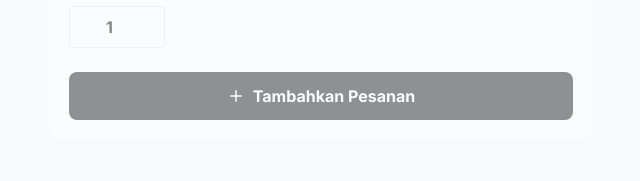
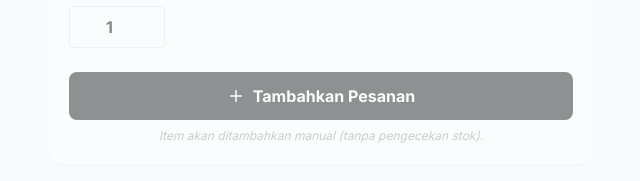
Before and after one commit to ravikurnia16-gif/manajemenaset, a React (Vite) app in the folder client/: page /pesan-seragam in a window 1280 px wide. Shown: the part 855-1036 px from the top of the page, without its empty margins (319-959 px from the left). Built offline with nearby package versions, Linux system fonts and the light colour scheme.

Commit message:
Decouple Uniform Order, free text mode

```diff
--- a/client/src/pages/UniformOrderPage.jsx
+++ b/client/src/pages/UniformOrderPage.jsx
@@ -1,5 +1,5 @@
-import { useState, useEffect, useMemo } from 'react';
-import { ShoppingBag, Search, Plus, Trash2, Save, Loader2, Check, User, Shirt, CircleUserRound } from 'lucide-react';
+import { useState, useMemo } from 'react';
+import { ShoppingBag, Plus, Trash2, Save, Loader2, Check, User, Shirt } from 'lucide-react';
 
 const USERS_UNITS = ['TK', 'TAUD', 'SD', 'SMP', 'SMA', 'Pondok Putra', 'Pondok Putri', 'MIT', 'Yayasan'];
 
@@ -34,7 +34,7 @@ const UniformOrderPage = () => {
     });
 
     // 2. Data & Cart
-    const [items, setItems] = useState([]);
+    // Note: Items are NO LONGER fetched from DB. We generate them locally.
     const [cart, setCart] = useState([]);
     const [loading, setLoading] = useState(false);
 
@@ -54,111 +54,44 @@ const UniformOrderPage = () => {
     // System
     const [orderResult, setOrderResult] = useState(null);
     const [checkCode, setCheckCode] = useState('');
-    const [checkPhone, setCheckPhone] = useState('');
     const [checkResult, setCheckResult] = useState(null);
     const [showCheck, setShowCheck] = useState(false);
 
     const API_BASE = window.location.origin.includes('localhost') ? 'http://localhost:5000' : '';
 
-    // --- FETCH ITEMS ---
-    useEffect(() => {
-        if (identity.unit) {
-            setLoading(true);
-            fetch(`${API_BASE}/api/uniform-order/items?unit=${encodeURIComponent(identity.unit)}`)
-                .then(r => r.json())
-                .then(d => {
-                    setItems(d.items || []);
-                    // Clear cart when unit changes? Maybe safer to keep but warn.
-                    // setCart([]);
-                })
-                .catch(err => {
-                    console.error("Fetch error:", err);
-                    setItems([]);
-                })
-                .finally(() => setLoading(false));
+    // --- HANDLERS ---
+    const handleAddItem = () => {
+        let newItem = null;
+
+        if (activeTab === 'Seragam') {
+            if (!seragamGroup || !seragamType || !seragamSize) return alert('Lengkapi data seragam (Jenis, Tipe, Ukuran)');
+
+            newItem = {
+                id: Date.now(), // Temporary ID
+                name: `Seragam ${seragamGroup} - ${seragamType}`,
+                size: seragamSize,
+                quantity: seragamQty,
+                type: 'Seragam'
+            };
         } else {
-            setItems([]);
-        }
-    }, [identity.unit]);
+            if (!peciSize) return alert('Pilih ukuran Peci');
 
-    // --- MATCHING LOGIC ---
-    const matchedItem = useMemo(() => {
-        if (!identity.unit) return null;
-        const normalize = s => s ? s.toLowerCase().trim() : '';
-        const selectedGender = identity.gender === 'Ikhwan' ? 'l' : (identity.gender === 'Akhwat' ? 'p' : '');
-
-        if (activeTab === 'Peci') {
-            if (!peciSize) return null;
-            return items.find(i => {
-                const name = normalize(i.name);
-                const cat = normalize(i.category?.name);
-                const isPeci = name.includes('peci') || name.includes('songkok') || cat.includes('peci');
-                return isPeci && i.size === peciSize;
-            });
+            newItem = {
+                id: Date.now(),
+                name: `Peci / Songkok`,
+                size: peciSize,
+                quantity: peciQty,
+                type: 'Peci'
+            };
         }
 
-        if (activeTab === 'Seragam') {
-            if (!seragamGroup || !seragamType || !seragamSize) return null;
+        setCart(prev => [...prev, newItem]);
 
-            return items.find(i => {
-                const name = normalize(i.name);
-                const dbGroup = normalize(i.uniformGroup);
-                const dbType = normalize(i.type);
-                const dbGender = normalize(i.gender);
-
-                // 1. Gender check (Loose)
-                // If item is generic (no gender) or matches selected gender
-                const genderMatch = !dbGender || dbGender === selectedGender;
-                // Double check name if dbGender is missing
-                if (!dbGender && selectedGender === 'l' && (name.includes('putri') || name.includes('akhwat'))) return false;
-                if (!dbGender && selectedGender === 'p' && (name.includes('putra') || name.includes('ikhwan'))) return false;
-
-                // 2. Group check
-                const selGroup = normalize(seragamGroup);
-                const groupMatch = dbGroup.includes(selGroup) || name.includes(selGroup);
-
-                // 3. Type check
-                const selType = normalize(seragamType);
-                let typeMatch = false;
-
-                if (selType === 'baju') typeMatch = name.includes('baju') || name.includes('kemeja') || dbType === 'baju';
-                else if (selType === 'celana') typeMatch = name.includes('celana') || dbType === 'celana';
-                else if (selType === 'jilbab') typeMatch = name.includes('jilbab') || name.includes('kerudung');
-                else if (selType === 'rok celana') typeMatch = name.includes('rok') && name.includes('celana');
-                else if (selType === 'baju dan celana') typeMatch = name.includes('stel') || (name.includes('baju') && name.includes('celana')); // Stel
-                else if (selType === 'baju dan jilbab') typeMatch = name.includes('set') && name.includes('jilbab'); // Rare case?
-                else if (selType.includes('baju, rok celana dan jilbab')) typeMatch = name.includes('set') && name.includes('olahraga'); // Set Olahraga Akhwat
-                else if (selType === 'jubah hitam') typeMatch = name.includes('jubah') && name.includes('hitam');
-                else if (selType === 'jubah putih') typeMatch = name.includes('jubah') && name.includes('putih');
-                else typeMatch = name.includes(selType);
-
-                // 4. Size check
-                const sizeMatch = normalize(i.size) === normalize(seragamSize);
-
-                return genderMatch && groupMatch && typeMatch && sizeMatch;
-            });
-        }
-    }, [items, activeTab, identity, seragamGroup, seragamType, seragamSize, peciSize]);
-
-
-    // --- HANDLERS ---
-    const handleAddItem = () => {
-        if (!matchedItem) return alert('Item tidak ditemukan. Pastikan Unit dan Filter sudah benar.');
-
-        const qty = activeTab === 'Seragam' ? seragamQty : peciQty;
-
-        setCart(prev => {
-            const existing = prev.find(c => c.itemId === matchedItem.id);
-            if (existing) {
-                return prev.map(c => c.itemId === matchedItem.id ? { ...c, quantity: c.quantity + qty } : c);
-            }
-            return [...prev, { itemId: matchedItem.id, quantity: qty, item: matchedItem }];
-        });
-
-        // Optional: Reset selection?
+        // Reset inputs for convenience?
+        // setSeragamSize(''); setPeciSize('');
     };
 
-    const handleRemoveItem = (id) => setCart(prev => prev.filter(c => c.itemId !== id));
+    const handleRemoveItem = (id) => setCart(prev => prev.filter(c => c.id !== id));
 
     const handleSubmit = async () => {
         // Validation
@@ -172,13 +105,17 @@ const UniformOrderPage = () => {
 
         setLoading(true);
         try {
+            // Format Items into a String Note
+            const itemNote = cart.map((c, i) => `${i + 1}. ${c.name} (${c.size}) x${c.quantity}`).join('\n');
+            const fullNote = `GENDER: ${identity.gender}\n\nITEM PESANAN:\n${itemNote}`;
+
             const payload = {
                 studentName: identity.studentName,
                 customerPhone: identity.phone,
                 customerUnit: identity.unit,
-                customerName: '', // Optional parent name not in V2 spec, sending empty
-                items: cart.map(c => ({ itemId: c.itemId, quantity: c.quantity })),
-                note: `Gender: ${identity.gender}` // Interact as note or extra field
+                customerName: '', // Optional
+                items: [], // EMPTY ITEMS ARRAY -> Decoupled from DB
+                note: fullNote
             };
 
             const res = await fetch(`${API_BASE}/api/uniform-order`, {
@@ -208,7 +145,7 @@ const UniformOrderPage = () => {
                         <div className="text-sm text-slate-500">Kode Pesanan</div>
                         <div className="text-3xl font-mono font-bold text-slate-800">{orderResult.code}</div>
                     </div>
-                    <p className="text-slate-600">Simpan kode ini atau screenshot halaman ini sebagai bukti pemesanan.</p>
+                    <p className="text-slate-600">Simpan kode ini sebagai bukti pemesanan.</p>
                     <button onClick={() => window.location.reload()} className="bg-indigo-600 text-white w-full py-3 rounded-lg font-bold">Buat Pesanan Baru</button>
                 </div>
             </div>
@@ -224,7 +161,6 @@ const UniformOrderPage = () => {
                     <ShoppingBag className="text-indigo-600" />
                     <h1 className="font-bold text-lg">Form Seragam</h1>
                 </div>
-                {/* Optional Status Check Trigger */}
                 <button onClick={() => setShowCheck(!showCheck)} className="text-xs font-bold text-indigo-600 border border-indigo-200 px-3 py-1.5 rounded hover:bg-indigo-50">
                     Cek Pesanan
                 </button>
@@ -249,6 +185,10 @@ const UniformOrderPage = () => {
                         <div className="bg-white p-3 rounded border text-sm">
                             <div className="font-bold">{checkResult.studentName}</div>
                             <div className="text-slate-500">Status: {checkResult.status}</div>
+                            {/* Display Note for decoupled orders */}
+                            <div className="mt-2 text-xs bg-slate-100 p-2 rounded whitespace-pre-wrap font-mono">
+                                {checkResult.note || 'Tidak ada detail item (Decoupled Mode)'}
+                            </div>
                         </div>
                     )}
                 </div>
@@ -256,7 +196,7 @@ const UniformOrderPage = () => {
 
             <div className="max-w-xl mx-auto p-4 space-y-6">
 
-                {/* 1. DATA DIRI (The new order: Name -> Gender -> Phone -> Unit) */}
+                {/* 1. DATA DIRI */}
                 <div className="bg-white p-5 rounded-xl shadow-sm space-y-4">
                     <h2 className="font-bold border-b pb-2 flex items-center gap-2 text-slate-700"><User size={20} /> Identitas Pemesan</h2>
 
@@ -401,21 +341,9 @@ const UniformOrderPage = () => {
                                 >
                                     <Plus size={18} /> Tambahkan Pesanan
                                 </button>
-                                {/* Status Preview */}
-                                {matchedItem && (
-                                    <div className="mt-2 text-xs text-center">
-                                        <span className={matchedItem.stock > 0 ? "text-green-600 font-bold" : "text-orange-600 font-bold"}>
-                                            {matchedItem.stock > 0 ? "✅ Ready Stock" : "⏳ Pre-Order (Stok Habis)"}
-                                        </span>
-                                        <span className="text-slate-400 mx-1">•</span>
-                                        <span>Rp {matchedItem.purchasePrice?.toLocaleString('id-ID')}</span>
-                                    </div>
-                                )}
-                                {!matchedItem && identity.unit && (activeTab === 'Seragam' ? seragamType : peciSize) && (
-                                    <div className="mt-2 text-xs text-center text-red-500 font-bold">
-                                        ❌ Item tidak ditemukan di database
-                                    </div>
-                                )}
+                                <p className="text-xs text-center mt-2 text-slate-400 italic">
+                                    Item akan ditambahkan manual (tanpa pengecekan stok).
+                                </p>
                             </div>
                         </div>
                     </div>
@@ -429,19 +357,14 @@ const UniformOrderPage = () => {
                             {cart.map((c, i) => (
                                 <div key={i} className="flex justify-between items-center bg-slate-50 p-3 rounded-lg border border-slate-100">
                                     <div>
-                                        <div className="font-bold text-sm text-slate-800">{c.item.name}</div>
-                                        <div className="text-xs text-slate-500">Ukuran: {c.item.size} • Qty: {c.quantity}</div>
+                                        <div className="font-bold text-sm text-slate-800">{c.name}</div>
+                                        <div className="text-xs text-slate-500">Ukuran: {c.size} • Qty: {c.quantity}</div>
                                     </div>
                                     <div className="flex items-center gap-3">
-                                        <span className="text-xs font-bold text-slate-600">Rp {(c.item.purchasePrice * c.quantity).toLocaleString('id-ID')}</span>
-                                        <button onClick={() => handleRemoveItem(c.itemId)} className="text-red-500 p-1 hover:bg-red-50 rounded"><Trash2 size={16} /></button>
+                                        <button onClick={() => handleRemoveItem(c.id)} className="text-red-500 p-1 hover:bg-red-50 rounded"><Trash2 size={16} /></button>
                                     </div>
                                 </div>
                             ))}
-                        </div>
-                        <div className="flex justify-between items-center mt-4 pt-4 border-t border-slate-100">
-                            <span className="font-bold text-slate-600">Total Estimasi</span>
-                            <span className="font-bold text-xl text-indigo-700">Rp {cart.reduce((s, c) => s + (c.item.purchasePrice * c.quantity), 0).toLocaleString('id-ID')}</span>
                         </div>
                     </div>
                 )}
```
